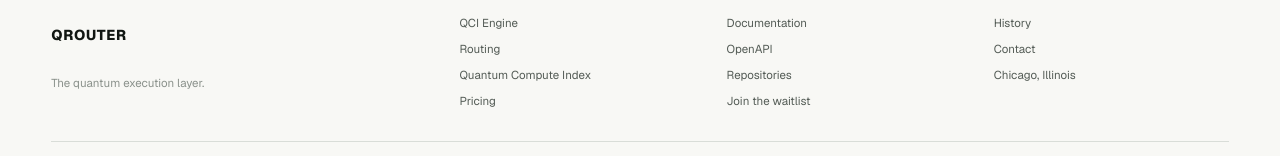
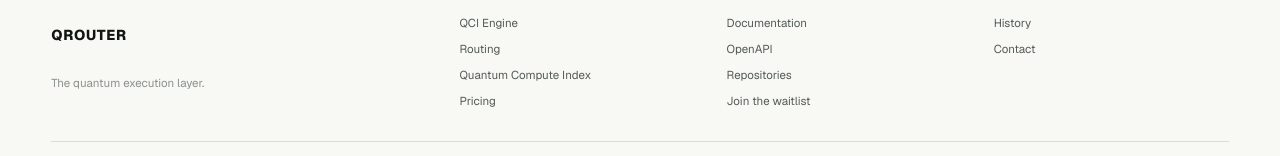
Before and after one commit to KaktysDev/Quantum-Compute-Index, a Next.js app: page / in a window 1280 px wide. Shown: the part 6581-6737 px from the top of the page. Built offline with nearby package versions, Linux system fonts and the light colour scheme; no server answers.

Commit message:
removing locaiton stuff

```diff
--- a/src/app/page.tsx
+++ b/src/app/page.tsx
@@ -287,7 +287,6 @@
             <h3>Company</h3>
             <Link href="/history">History</Link>
             <Link href="/contact">Contact</Link>
-            <span>Chicago, Illinois</span>
           </nav>
           <div className="ql-footer-bottom">
             <span>{PUBLIC_CONFIG.copyright}</span>
--- a/src/lib/publicConfig.ts
+++ b/src/lib/publicConfig.ts
@@ -7,7 +7,6 @@
   docsUrl: "/docs",
   consoleUrl: "/dashboard",
   accessUrl: "/signin",
-  companyLocation: "Chicago",
   copyright: "© 2026 QRouter",
 } as const;
 
--- a/src/lib/qrouter/catalog.ts
+++ b/src/lib/qrouter/catalog.ts
@@ -10,7 +10,7 @@
     basisGates: same(["id", "x", "y", "z", "h", "s", "sdg", "t", "tdg", "rx", "ry", "rz", "cx", "cz", "swap", "measure"]),
     connectivity: "all-to-all",
     queueSeconds: 2, fidelity: 1, reliability: 0.999, pricePerShot: 0.000001,
-    pricePerTask: 0.002, description: "Low-latency state-vector simulation", region: "Chicago",
+    pricePerTask: 0.002, description: "Low-latency state-vector simulation",
     available: true,
   },
   {
```
